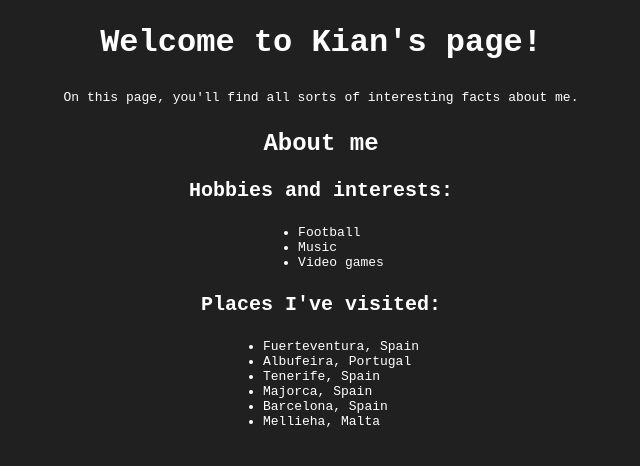
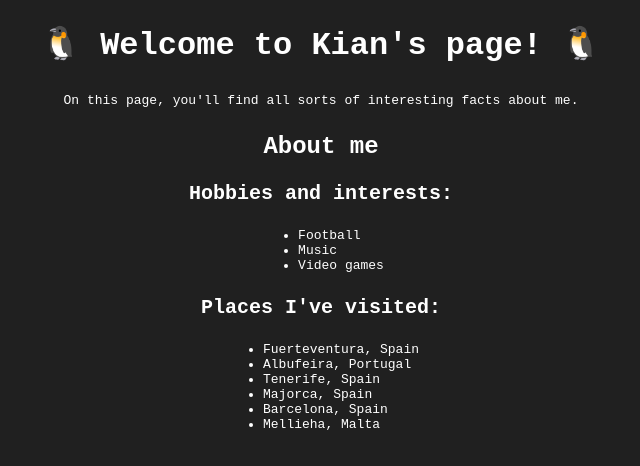
Before and after one commit to Kian-Bailey/git-fundamentals-lab, a plain HTML site: page index.html in a window 1280 px wide. Shown: the whole page, without its empty margins (319-959 px from the left). Drawn offline with Linux system fonts and the light colour scheme.

Commit message:
Added icon to main header

```diff
--- a/index.html
+++ b/index.html
@@ -8,7 +8,7 @@
   </head>
 
   <body>
-    <h1>Welcome to Kian's page!</h1>
+    <h1>🐧 Welcome to Kian's page! 🐧</h1>
     <p>On this page, you'll find all sorts of interesting facts about me.</p>
 
     <h2>About me</h2>
```
